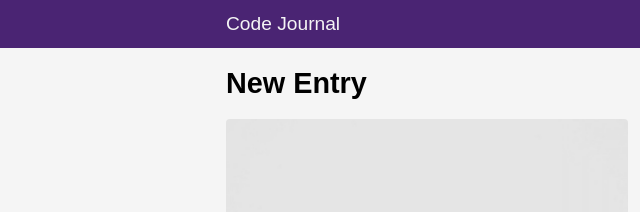
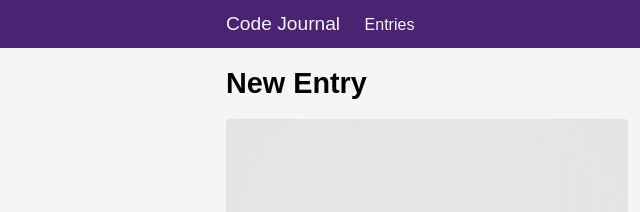
Before and after one commit to hellohien/code-journal, a website: page index.html in a window 1280 px wide. Shown: the top 212 px of the page, 0-640 px from the left. Drawn offline with Linux system fonts and the light colour scheme; a web font is replaced by a local one.

Commit message:
Added nav item Entries to navbar. #2

```diff
--- a/css/styles.css
+++ b/css/styles.css
@@ -15,15 +15,23 @@ header {
   padding: 0.8rem 0;
 }
 
-.logo,
+a,
 button {
   color: rgb(245, 245, 245);
 }
 
+a {
+  text-decoration: none;
+}
+
 .logo {
-  text-decoration: none;
   font-size: 1.2rem;
   font-weight: 400;
+}
+
+.link {
+  font-size: 1rem;
+  padding: 0 0.5rem;
 }
 
 .entry-heading {
@@ -113,3 +121,4 @@ ul {
 .no-entries-found {
   text-align: center;
 }
+}
--- a/index.html
+++ b/index.html
@@ -20,6 +20,7 @@
   <header>
     <div class="container">
       <a href="" class="column-full logo">Code Journal</a>
+      <a href="" class="column-full link">Entries</a>
     </div>
   </header>
   <main>
```
